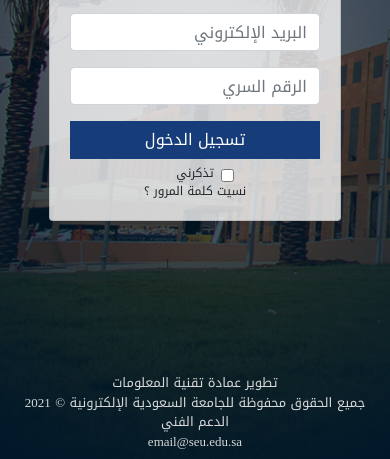
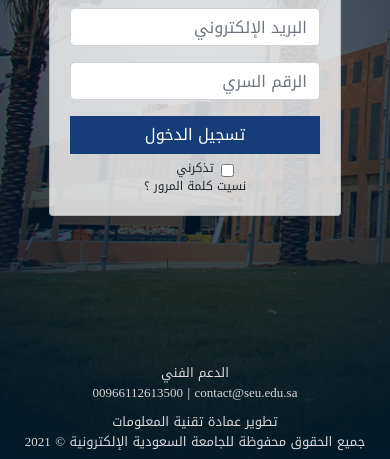
Before and after one commit to 9oyle7/registrApoitment, a plain HTML site: page index.html in a window 390 px wide. Shown: the part 385-844 px from the top of the page. Drawn offline with Linux system fonts and the light colour scheme.

Commit message:
edit footer

```diff
--- a/css/main.css
+++ b/css/main.css
@@ -139,11 +139,11 @@ span.time a {
   font-size: 13px;
 }
 
-.navigation .br::after {
+.br::after {
   content: "|";
   color: #fff;
 }
-.navigation .br:last-child:after {
+.br:last-child:after {
   content: "";
 }
 .footer a {
@@ -153,13 +153,12 @@ span.time a {
 .footer p {
   margin: 0;
 }
-.footer .copyrith {
-  text-align: right;
+
+@media (max-width: 575px){
+  .footer .copyright {
+    margin-top: 10px;
+  }
 }
-.footer .support {
-  text-align: left;
-}
-
 .btn-continue{
   color: #ffffff;
     background-color: #163c79;
--- a/index.html
+++ b/index.html
@@ -85,14 +85,17 @@
       <div class="container-fluid text-center">
         <div class="row mb-2">
           <div class="col-md-6 ">
+            <div>الدعم الفني</div>
+            <div class="d-inline br">
+              <a href="">contact@seu.edu.sa</a>
+            </div>
+            <div class="d-inline br">
+              <a href="">00966112613500</a>
+            </div>
+          </div>
+          <div class="col-md-6 copyright">
             <div>تطوير عمادة تقنية المعلومات</div>
             <div>جميع الحقوق محفوظة للجامعة السعودية الإلكترونية © 2021</div>
-          </div>
-          <div class="col-md-6 ">
-            <div>الدعم الفني</div>
-            <div>
-              <a href="">email@seu.edu.sa</a>
-            </div>
           </div>
         </div>
       </div>
```
Also changed, not shown: pages/page1.html (+9 -6 lines).
